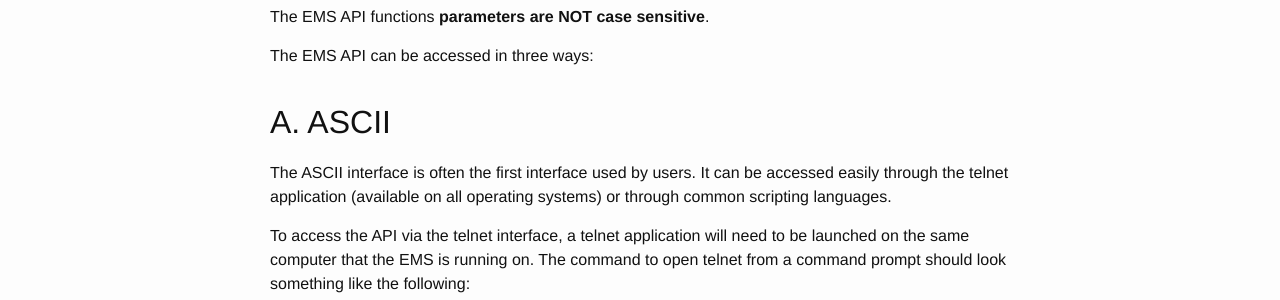
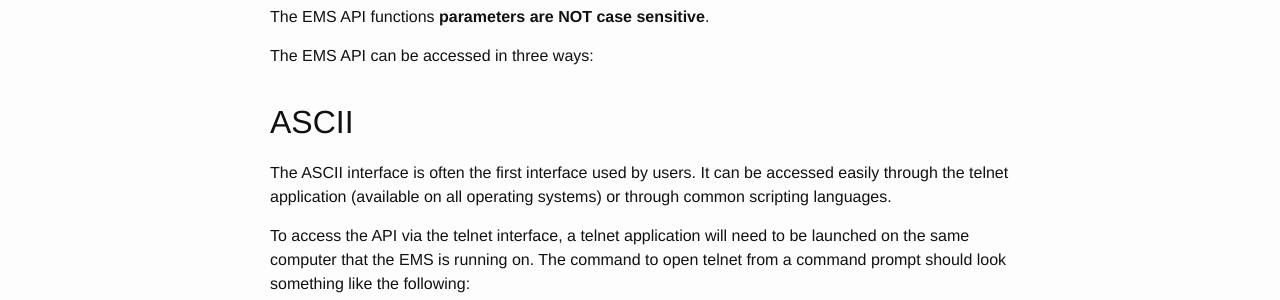
Before and after one commit to EvoStream/ems_how_to_guide, a Jekyll site: the page built from _posts/2016-01-01-usingapi.md, in a window 1280 px wide and 1400 px high. Shown: the part 312-612 px from the top of the window. Built offline with Jekyll 4.4.1, drawn with Linux system fonts in a browser that asks for light colours; some of the changed text lies outside the part shown.

Commit message:
Updated formatting
change some code blocks
remove ABC in headers

````diff
--- a/_posts/2016-01-01-usingapi.md
+++ b/_posts/2016-01-01-usingapi.md
@@ -13,15 +13,14 @@
 
 
 
-## A. ASCII
+## ASCII
 
 The ASCII interface is often the first interface used by users. It can be accessed easily through the telnet application (available on all operating systems) or through common scripting languages.
 
 To access the API via the telnet interface, a telnet application will need to be launched on the same computer that the EMS is running on. The command to open telnet from a command prompt should look something like the following:
 
-```
-telnet localhost 1112
-```
+    telnet localhost 1112
+
 
 **Note:**
 
@@ -31,10 +30,8 @@
 
 Please also note that on Windows®, the default telnet behavior will need to be changed. The local echo and new line mode should be set for proper behavior. Once telnet is launched, exit the telnet session by typing `CTRL`+`]`. Then enter the following commands:
 
-```
-set localecho
-set crlf
-```
+    set localecho
+    set crlf
 
 To return to the Windows® telnet session, press **Enter** / **Return** key.
 
@@ -46,9 +43,8 @@
 
 **Request**
 
-```
-version
-```
+    version
+
 
 **Response**
 
@@ -62,13 +58,11 @@
 
 
 
-## B. ASCII CLI
+## ASCII CLI
 
 This is the user friendly version of the ASCII telnet interface. It offers a readable response without having to parse the JSON results. To access this interface from the command prompt, execute the following:
 
-```
-telnet localhost 1222
-```
+    telnet localhost 1222
 
 However, since the objective of this interface is simplicity, there are some parameters that are not included on the display. Thus, for advanced usages and/or configurations, it is better to use the regular ASCII telnet interface.
 
@@ -78,9 +72,7 @@
 
 **Request**
 
-```
-version
-```
+    version
 
 **Response**
 
@@ -96,15 +88,13 @@
 
 
 
-### C. HTTP
+### HTTP
 
 To access the API via the HTTP interface, simply make an HTTP request on the server using any browser with the command to be executed. By default, the port used for these HTTP requests is **7777**. The HTTP interface port can be changed in the main configuration file used by the EMS `config.lua`.
 
 A general HTTP format request would be the following:
 
-```
-http://<EMS_IP_ADDRESS>:7777/<API_COMMAND>
-```
+    http://<EMS_IP_ADDRESS>:7777/<API_COMMAND>
 
 
 
@@ -112,9 +102,8 @@
 
 **Request**
 
-```
-http://localhost:7777/version
-```
+    http://localhost:7777/version
+
 
 **Response**
 
@@ -124,9 +113,7 @@
 
 All of the API functions are available via HTTP, but the request must be formatted slightly different if parameters are included. To make an API call over HTTP, the parameters to be used should be in base64 format.
 
-```
-http://<EMS_IP_ADDRESS>:7777/<API_COMMAND>?params=([base64-encoded parameters])
-```
+    http://<EMS_IP_ADDRESS>:7777/<API_COMMAND>?params=([base64-encoded parameters])
 
 
 
````
